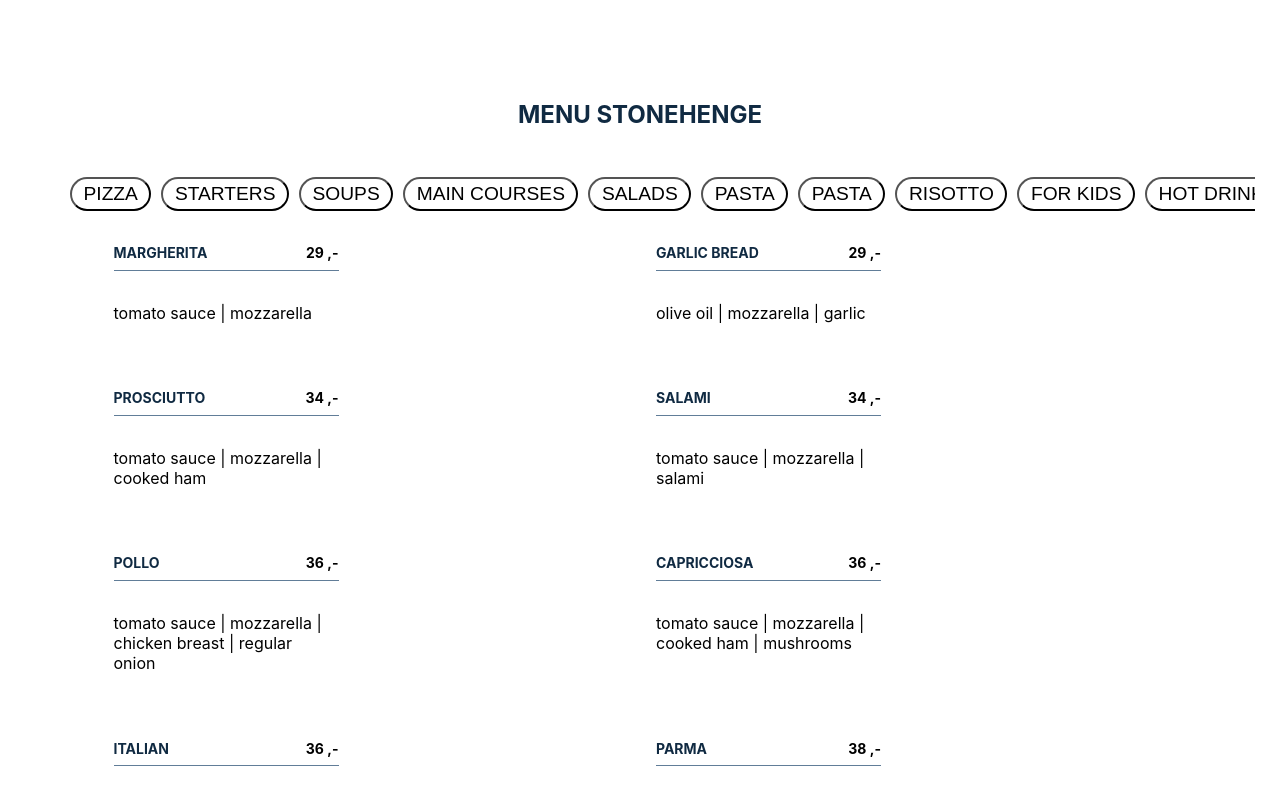
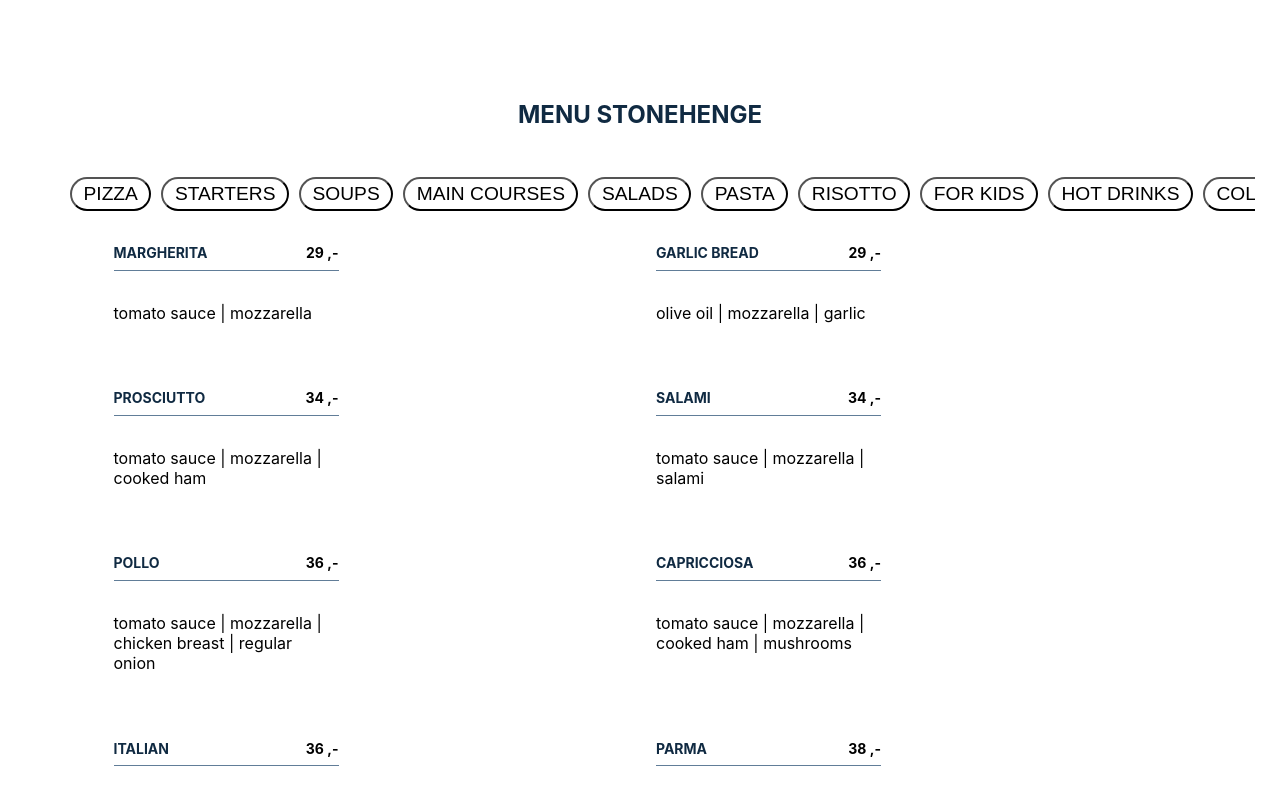
Before and after one commit to serezmatik/menuPL, a React (Create React App) app: page / in a window 1280 px wide. Shown: the top 796 px of the page. Built offline with nearby package versions, Linux system fonts and the light colour scheme.

Commit message:
rename category

```diff
--- a/src/data.js
+++ b/src/data.js
@@ -321,7 +321,7 @@ const menu = [
   {
     id: 49,
     title: "PENNE WITH BEEF TENDERLOIN",
-    category: "pasta",
+    category: "Pasta",
     price: 38,
     ingredients: "fresh red pepper | sesame | grana padano cheese | onion",
   },
```
